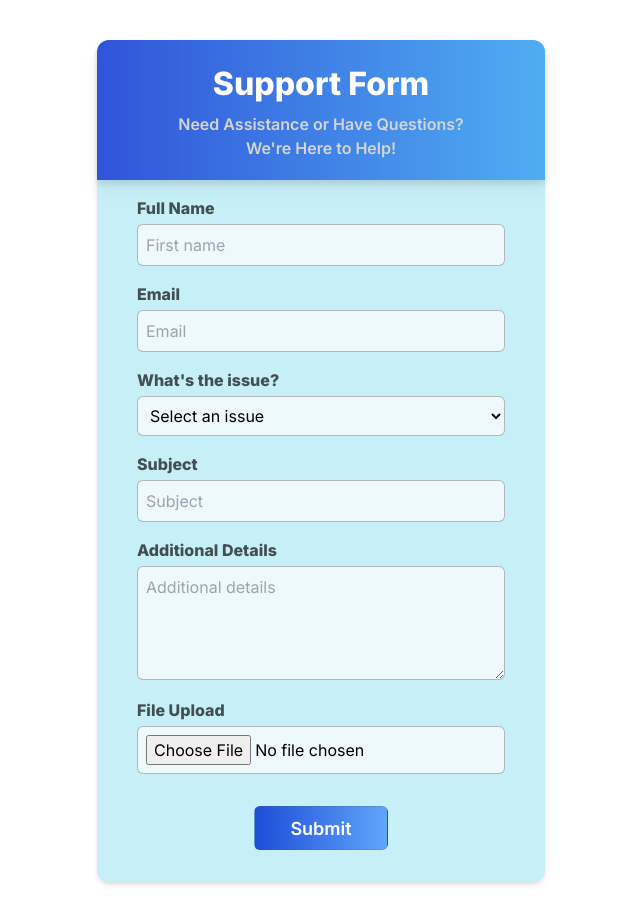
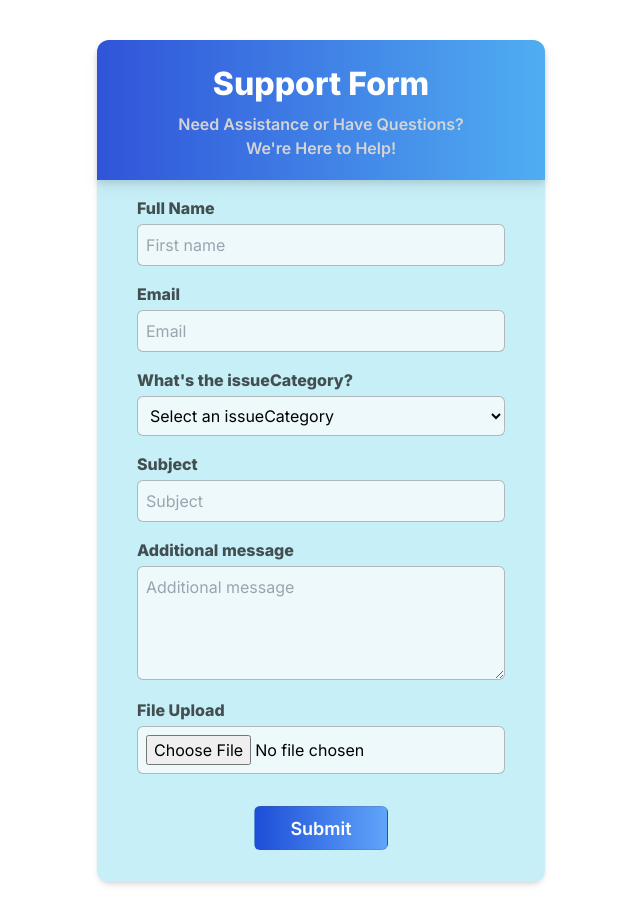
Before and after one commit to WasathAtEC/customer-feedback-chatbot, a Next.js app in the folder chatbot/: page /customerServiceForm in a window 1280 px wide. Shown: the whole page, without its empty margins (319-959 px from the left). Built offline with nearby package versions, Linux system fonts and the light colour scheme.

Commit message:
feat: make connection with backend

```diff
--- a/chatbot/src/app/(page)/chatBot/page.jsx
+++ b/chatbot/src/app/(page)/chatBot/page.jsx
@@ -1,3 +1,5 @@
+'use client';
+
 import Image from "next/image";
 import Link from "next/link";
 
--- a/chatbot/src/app/(page)/customerServiceForm/page.jsx
+++ b/chatbot/src/app/(page)/customerServiceForm/page.jsx
@@ -5,11 +5,11 @@ import validateField from "../../../../src/helpers/validationHelperFunctions";
 import handleSubmit from "../../../../src/helpers/handleSubmit";
 
 const CustomerServiceForm = () => {
-  const [fname, setFname] = useState("");
+  const [name, setname] = useState("");
   const [email, setEmail] = useState("");
-  const [issue, setIssue] = useState("");
+  const [issueCategory, setissueCategory] = useState("");
   const [subject, setSubject] = useState("");
-  const [details, setDetails] = useState("");
+  const [message, setmessage] = useState("");
   const [file, setFile] = useState(null);
   const [errors, setErrors] = useState({});
 
@@ -18,11 +18,11 @@ const CustomerServiceForm = () => {
     setFile(selectFile);
   };
 
-  const onSubmit = (e) => {
+  const onSubmit =  async (e) => {
     e.preventDefault();
 
     const newErrors = validateField({
-      fname,
+      name,
       email,
       subject,
     });
@@ -30,14 +30,22 @@ const CustomerServiceForm = () => {
     setErrors(newErrors);
 
     if(Object.keys(newErrors).length === 0) {
-      handleSubmit({
-        fname,
-        email,
-        issue,
-        subject,
-        details,
-        file,
-      });
+      const formData = new FormData();
+      formData.append('company', 'Company1');
+      formData.append("name", name);
+      formData.append("email", email);
+      formData.append("issueCategory", issueCategory);
+      formData.append("subject", subject);
+      formData.append("message", message);
+      formData.append("file", file);
+
+      const submissionResult = await handleSubmit(formData);
+
+      if (submissionResult === "Form submitted successfully!") {
+        alert("Form submitted successfully!");
+      } else {
+        alert("Form submission failed.");
+      }
     }
   };
 
@@ -53,30 +61,30 @@ const CustomerServiceForm = () => {
         </p>
       </div>
 
-      <form onSubmit={onSubmit} className="px-10 pt-2 pb-8">
+      <form onSubmit={onSubmit} className="px-10 pt-2 pb-8" enctype="multipart/form-data">
         <div className="mb-4">
           <label
-            htmlFor="fname"
+            htmlFor="name"
             className="text-stone-950 text-opacity-70 text-[16px] font-extrabold"
           >
             Full Name
           </label>
           <input
             type="text"
-            id="fname"
+            id="name"
             placeholder="First name"
             onChange={(e) => {
-              setFname(e.target.value);
-              const newErrors = validateField("fname", e.target.value, errors);
+              setname(e.target.value);
+              const newErrors = validateField("name", e.target.value, errors);
               setErrors(newErrors);
             }}
-            value={fname}
+            value={name}
             className={`bg-[#EEF9FC] rounded-md border border-[#595656] border-opacity-40 w-full p-2 mt-1 ${
-              errors.fname ? "border-red-500" : ""
+              errors.name ? "border-red-500" : ""
             }`}
             required
           />
-          {errors.fname && <p className="text-red-600 text-sm">{errors.fname} </p>}
+          {errors.name && <p className="text-red-600 text-sm">{errors.name} </p>}
         </div>
 
         <div className="mb-4">
@@ -105,24 +113,24 @@ const CustomerServiceForm = () => {
         </div>
         <div className="mb-4">
           <label
-            htmlFor="issue"
+            htmlFor="issueCategory"
             className="text-stone-950 text-opacity-70 text-[16px] font-extrabold"
           >
-            What's the issue?
+            What's the issueCategory?
           </label>
           <select
-            id="issue"
-            onChange={(e) => setIssue(e.target.value)}
-            value={issue}
+            id="issueCategory"
+            onChange={(e) => setissueCategory(e.target.value)}
+            value={issueCategory}
             className="bg-[#EEF9FC] rounded-md border border-[#595656] border-opacity-40 w-full p-2 mt-1"
             required
           >
             <option value="" disabled>
-              Select an issue
+              Select an issueCategory
             </option>
-            <option value="technical">Technical Issue</option>
-            <option value="billing">Billing Inquiry</option>
-            <option value="other">Other</option>
+            <option value="Issue 1">Technical issueCategory</option>
+            <option value="Issue 2">Billing Inquiry</option>
+            <option value="Issue 3">Other</option>
           </select>
         </div>
         <div className="mb-4">
@@ -151,16 +159,16 @@ const CustomerServiceForm = () => {
         </div>
         <div className="mb-3">
           <label
-            htmlFor="details"
+            htmlFor="message"
             className="text-stone-950 text-opacity-70 text-[16px] font-extrabold"
           >
-            Additional Details
+            Additional message
           </label>
           <textarea
-            id="details"
-            placeholder="Additional details"
-            onChange={(e) => setDetails(e.target.value)}
-            value={details}
+            id="message"
+            placeholder="Additional message"
+            onChange={(e) => setmessage(e.target.value)}
+            value={message}
             rows="4"
             className="bg-[#EEF9FC] rounded-md border border-[#595656] border-opacity-40 w-full p-2 mt-1"
           ></textarea>
--- a/chatbot/src/helpers/handleSubmit.js
+++ b/chatbot/src/helpers/handleSubmit.js
@@ -1,16 +1,22 @@
 import axios from "axios";
 const handleSubmit = async (formData) => {
 
+  console.log(formData);
+
     try {
-      const response = await axios.post("http://localhost:8000/api/v1/feedback/create-feedback/", formData);
 
-      if (response.status === 200) {
-        alert("Form submitted successfully!");
+      const response = await axios.post("http://localhost:8000/api/v1/feedback/create-feedback", formData, {headers: {'Content-Type': 'application/json',},
+});
+
+      console.log(response.data);
+
+      if (response.status === 201) {
+        return "Form submitted successfully!";
       } else {
-        alert("Form submission failed.");
+        return "Form submission failed.";
       }
     } catch (error) {
-      console.error("Error:", error);
+      return "Error: " + error;
     }
   };
 
--- a/chatbot/src/helpers/validationHelperFunctions.js
+++ b/chatbot/src/helpers/validationHelperFunctions.js
@@ -2,11 +2,11 @@ const validateField = (name, value, errors) => {
 
     const newErrors = {...errors};
 
-    if (name === 'fname') {
+    if (name === 'name') {
         if (!value.trim()) {
-            newErrors.fname = 'Full Name is required';
+            newErrors.name = 'Full Name is required';
         } else {
-            delete newErrors.fname;
+            delete newErrors.name;
         }
     }
 
```
Also changed, not shown: chatbot/src/helpers/test.js (added, +13 -0 lines).
